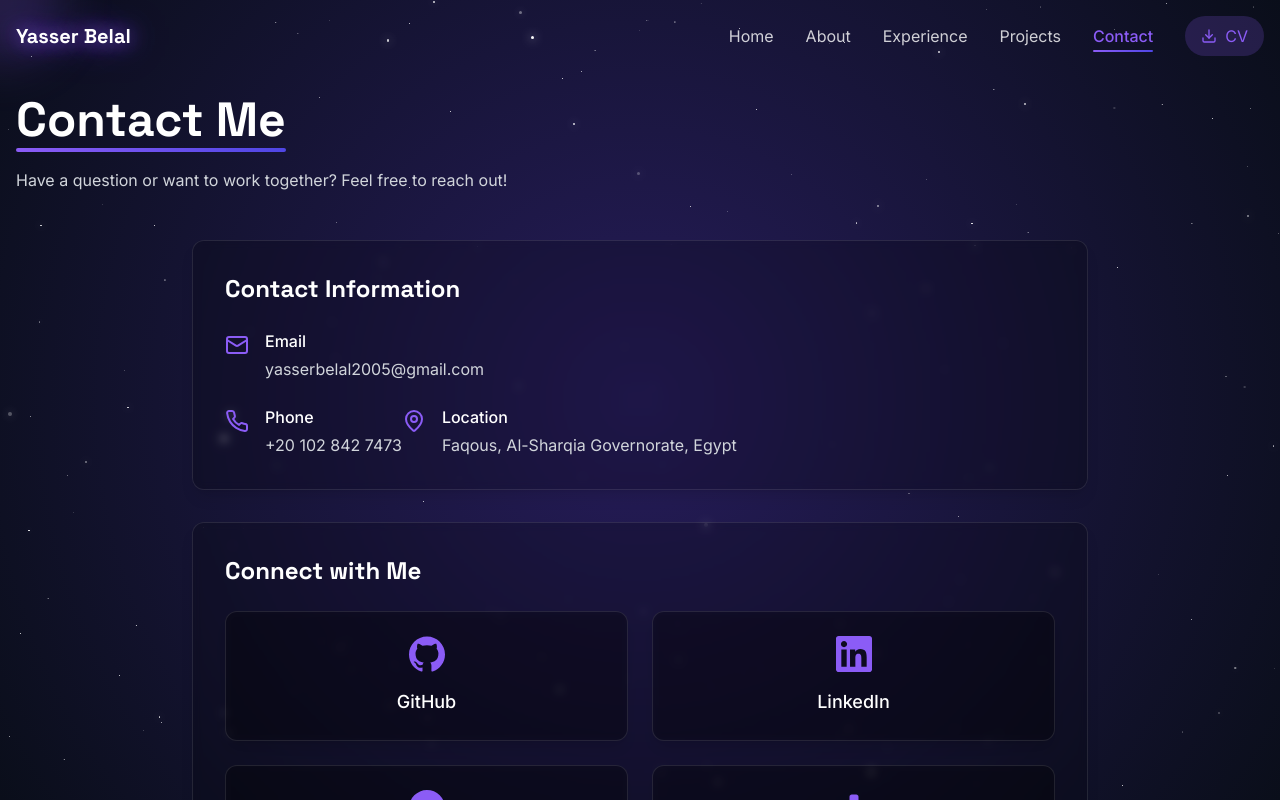
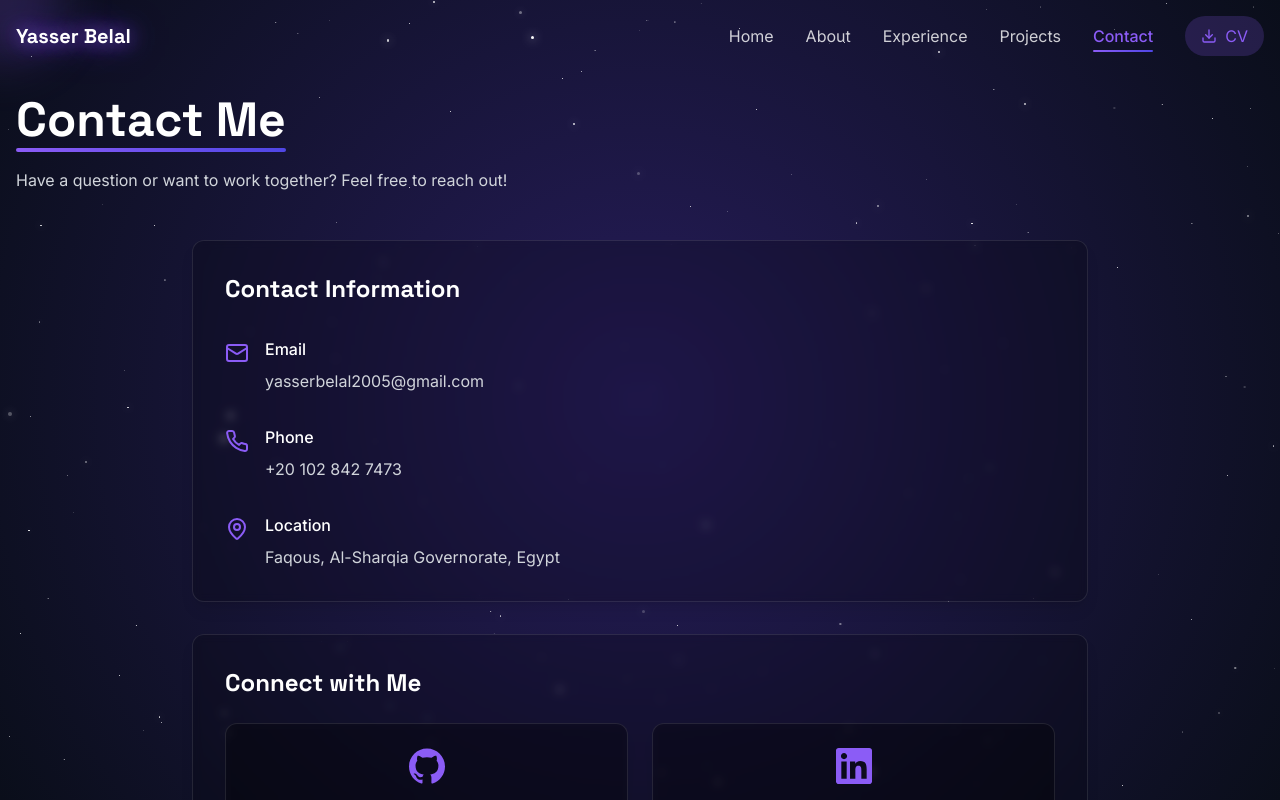
Before and after one commit to yaserbelal/cosmic-folio-galaxy-glow, a React (Vite) app: page /contact in a window 1280 px wide. Shown: the top 800 px of the page. Built offline with nearby package versions, Linux system fonts and the light colour scheme.

Commit message:
edit contact page

```diff
--- a/src/pages/Contact.tsx
+++ b/src/pages/Contact.tsx
@@ -1,4 +1,3 @@
-
 import { useEffect, useState } from 'react';
 import {
   SiTelegram,
@@ -39,29 +38,33 @@ const Contact = () => {
           <div className={`transition-all duration-700 delay-200 ${loaded ? 'opacity-100 translate-y-0' : 'opacity-0 translate-y-10'}`}>
             <div className="space-y-8">
               <div className="galaxy-card p-8">
-                <h2 className="text-2xl font-heading font-bold mb-6 text-white">Contact Information</h2>
+                <h2 className="text-2xl font-heading font-bold mb-8 text-white">Contact Information</h2>
 
-                <div className="space-y-6">
-                  <div className="flex items-start">
-                    <Mail size={24} className="text-galaxy-accent mt-1 mr-4" />
+                <div className="space-y-8">
+                  <div className="flex items-start space-x-4">
+                    <Mail size={24} className="text-galaxy-accent mt-1" />
                     <div>
-                      <h3 className="font-medium text-white mb-1">Email</h3>
+                      <h3 className="font-medium text-white mb-2">Email</h3>
                       <a href="mailto:yasserbelal2005@gmail.com" className="text-gray-300 hover:text-galaxy-accent">
                         yasserbelal2005@gmail.com
                       </a>
                     </div>
                   </div>
-                  <div className="flex items-start">
-                    <Phone size={24} className="text-galaxy-accent mt-1 mr-4" />
+
+                  <div className="flex items-start space-x-4">
+                    <Phone size={24} className="text-galaxy-accent mt-1" />
                     <div>
-                      <h3 className="font-medium text-white mb-1">Phone</h3>
+                      <h3 className="font-medium text-white mb-2">Phone</h3>
                       <a href="tel:+201028427473" className="text-gray-300 hover:text-galaxy-accent">
                         +20 102 842 7473
                       </a>
                     </div>
-                    <MapPin size={24} className="text-galaxy-accent mt-1 mr-4" />
+                  </div>
+
+                  <div className="flex items-start space-x-4">
+                    <MapPin size={24} className="text-galaxy-accent mt-1" />
                     <div>
-                      <h3 className="font-medium text-white mb-1">Location</h3>
+                      <h3 className="font-medium text-white mb-2">Location</h3>
                       <p className="text-gray-300">
                         Faqous, Al-Sharqia Governorate, Egypt
                       </p>
```
